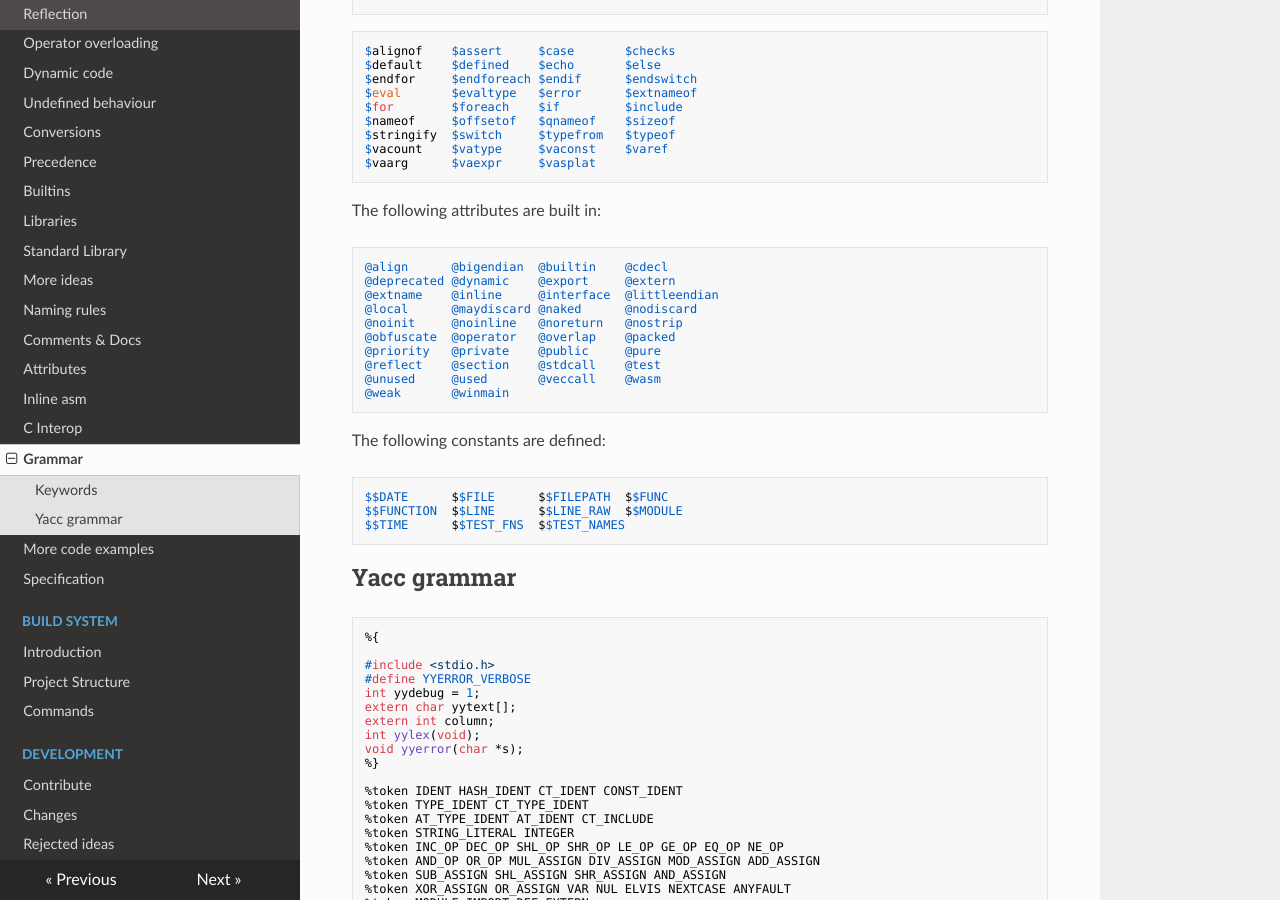
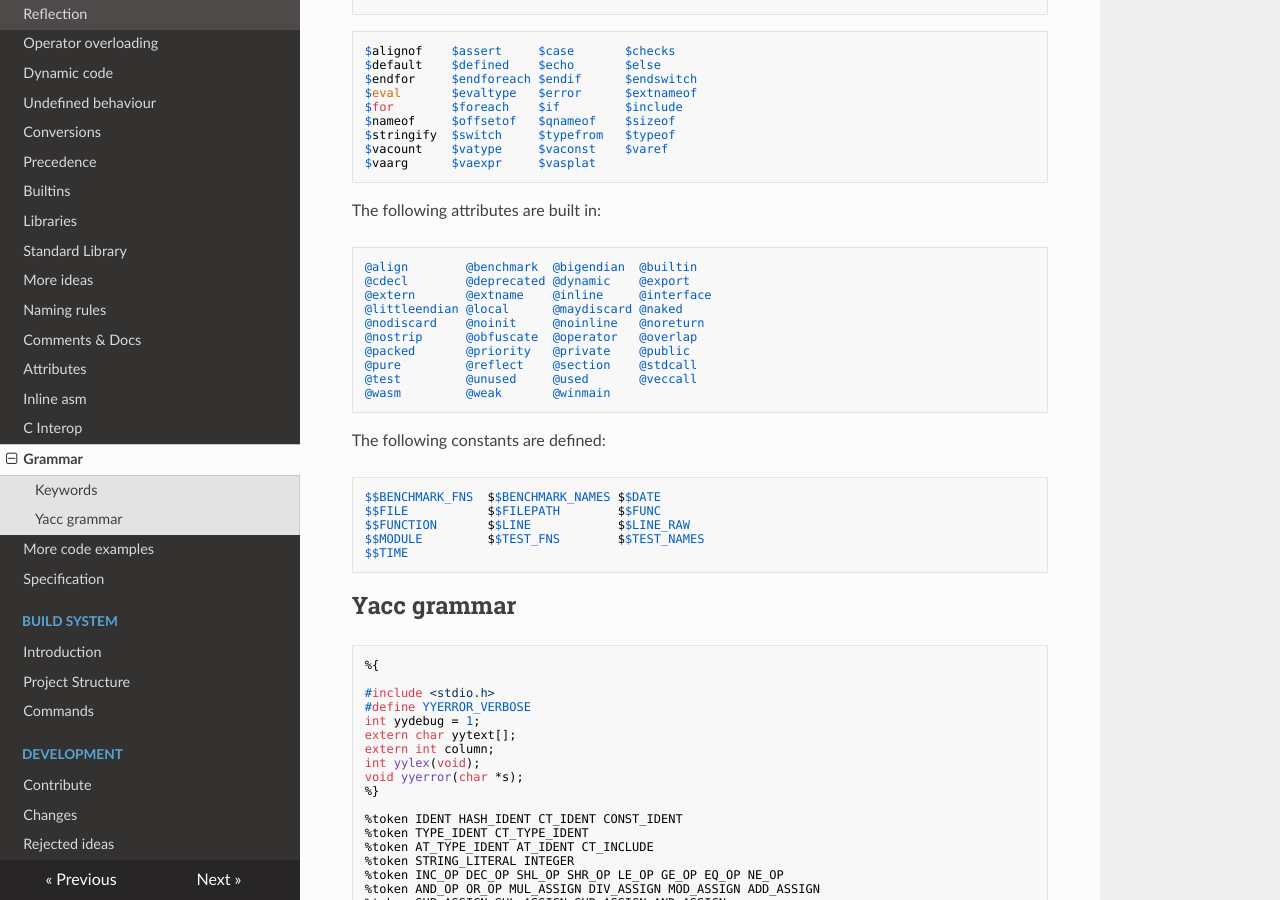
Before and after one commit to c3lang/c3docs-old, an MkDocs documentation site: the page built from docs/syntax.md, in a window 1280 px wide and 900 px high, scrolled down 499 px. Built offline with MkDocs 1.6.1, drawn with Linux system fonts in a browser that asks for light colours; nearby versions of some CDN libraries.

Commit message:
Add `@benchmark` attribute to docs.

````diff
--- a/docs/syntax.md
+++ b/docs/syntax.md
@@ -38,23 +38,25 @@ $vaarg      $vaexpr     $vasplat
 
 The following attributes are built in:
 ```
-@align      @bigendian  @builtin    @cdecl
-@deprecated @dynamic    @export     @extern
-@extname    @inline     @interface  @littleendian
-@local      @maydiscard @naked      @nodiscard
-@noinit     @noinline   @noreturn   @nostrip
-@obfuscate  @operator   @overlap    @packed
-@priority   @private    @public     @pure
-@reflect    @section    @stdcall    @test
-@unused     @used       @veccall    @wasm
-@weak       @winmain
+@align        @benchmark  @bigendian  @builtin
+@cdecl        @deprecated @dynamic    @export
+@extern       @extname    @inline     @interface
+@littleendian @local      @maydiscard @naked
+@nodiscard    @noinit     @noinline   @noreturn
+@nostrip      @obfuscate  @operator   @overlap
+@packed       @priority   @private    @public
+@pure         @reflect    @section    @stdcall
+@test         @unused     @used       @veccall
+@wasm         @weak       @winmain
 ```
 
 The following constants are defined:
 ```
-$$DATE      $$FILE      $$FILEPATH  $$FUNC
-$$FUNCTION  $$LINE      $$LINE_RAW  $$MODULE
-$$TIME      $$TEST_FNS  $$TEST_NAMES
+$$BENCHMARK_FNS  $$BENCHMARK_NAMES $$DATE
+$$FILE           $$FILEPATH        $$FUNC
+$$FUNCTION       $$LINE            $$LINE_RAW
+$$MODULE         $$TEST_FNS        $$TEST_NAMES
+$$TIME
 ```
 
 ## Yacc grammar
````
Also changed, not shown: docs/allfeatures.md (+13 -6 lines), docs/attributes.md (+5 -0 lines), docs/builtins.md (+6 -8 lines), docs/compare.md (+1 -2 lines), docs/specification.md (+4 -0 lines).
